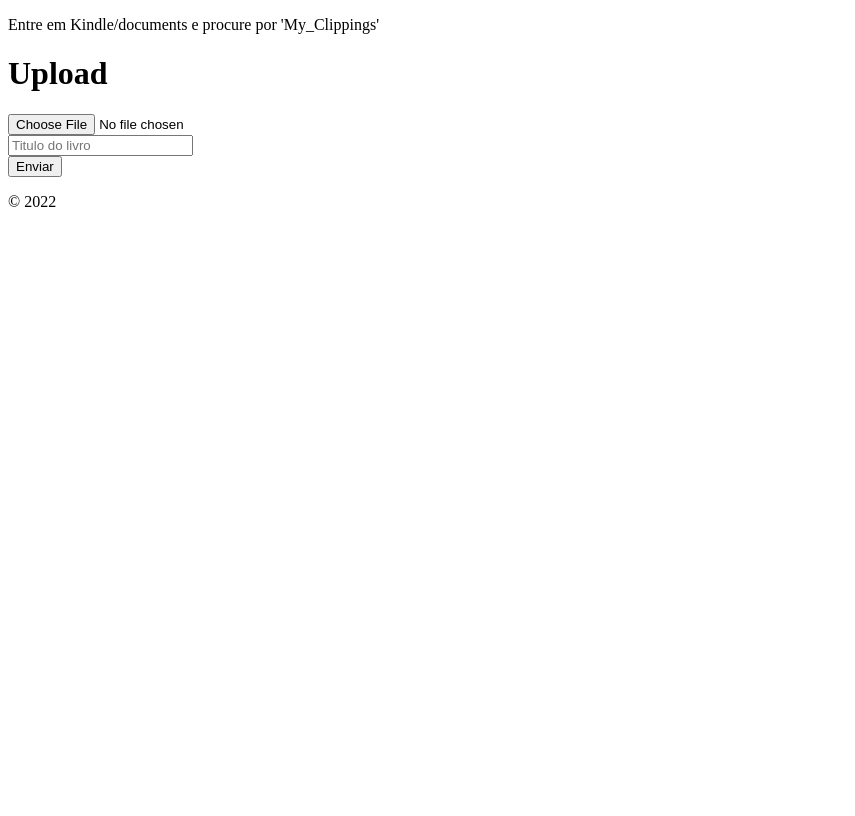
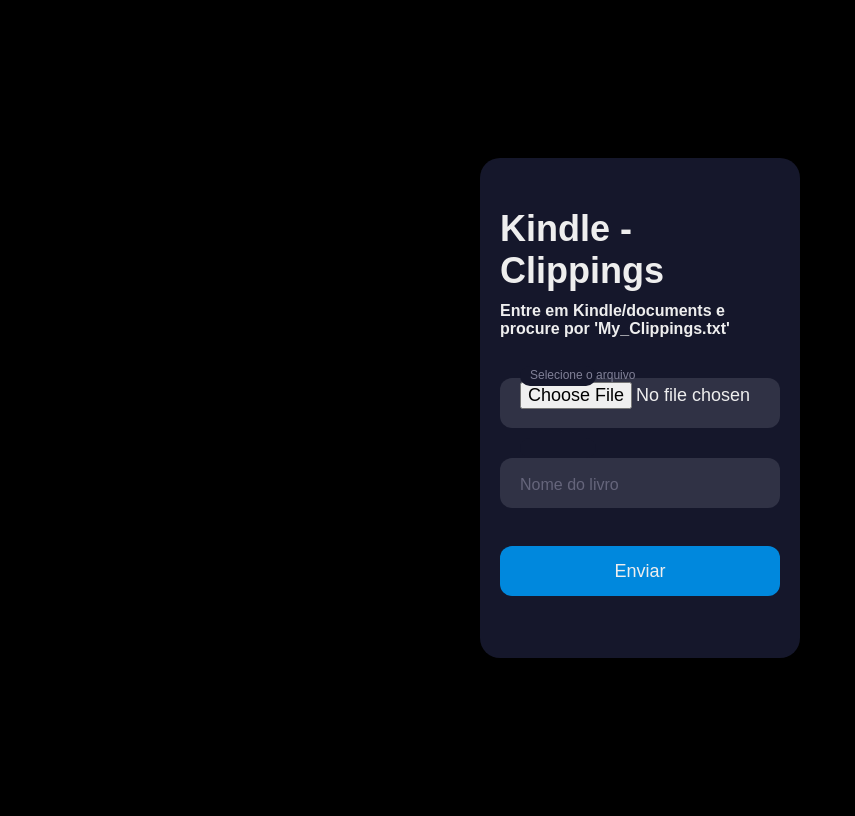
Before and after one commit to alcantar0/kindle_web_app, a Django app: page /home/ in a window 1280 px wide. Shown: the whole page, without its empty margins (0-855 px from the left). Before the commit the page ends 207 px from the top, so only its background shows below. Run offline with Django 4.2, Linux system fonts and the light colour scheme.

Commit message:
Nova tela de envio de arquivo

```diff
--- /dev/null
+++ b/core/static/core/login.css
@@ -0,0 +1,125 @@
+
+body {
+	  align-items: center;
+	    background-color: #000;
+	      display: flex;
+	        justify-content: center;
+		  height: 100vh;
+	  }
+
+	  .form {
+		    background-color: #15172b;
+		      border-radius: 20px;
+		        box-sizing: border-box;
+			  height: 500px;
+			    padding: 20px;
+			      width: 320px;
+		      }
+
+		      .title {
+			        color: #eee;
+				  font-family: sans-serif;
+				    font-size: 36px;
+				      font-weight: 600;
+				        margin-top: 30px;
+				}
+
+				.subtitle {
+					  color: #eee;
+					    font-family: sans-serif;
+					      font-size: 16px;
+					        font-weight: 600;
+						  margin-top: 10px;
+					  }
+
+					  .input-container {
+						    height: 50px;
+						      position: relative;
+						        width: 100%;
+						}
+
+						.ic1 {
+							  margin-top: 40px;
+						  }
+
+						  .ic2 {
+							    margin-top: 30px;
+						    }
+
+						    .input {
+							      background-color: #303245;
+							        border-radius: 12px;
+								  border: 0;
+								    box-sizing: border-box;
+								      color: #eee;
+								        font-size: 18px;
+									  height: 100%;
+									    outline: 0;
+									      padding: 4px 20px 0;
+									        width: 100%;
+									}
+
+									.cut {
+										  background-color: #15172b;
+										    border-radius: 10px;
+										      height: 20px;
+										        left: 20px;
+											  position: absolute;
+											    top: -20px;
+											      transform: translateY(0);
+											        transition: transform 200ms;
+												  width: 76px;
+											  }
+
+											  .cut-short {
+												    width: 50px;
+											    }
+
+											    .input:focus ~ .cut,
+											    .input:not(:placeholder-shown) ~ .cut {
+												      transform: translateY(8px);
+											      }
+
+											      .placeholder {
+												        color: #65657b;
+													  font-family: sans-serif;
+													    left: 20px;
+													      line-height: 14px;
+													        pointer-events: none;
+														  position: absolute;
+														    transform-origin: 0 50%;
+														      transition: transform 200ms, color 200ms;
+														        top: 20px;
+														}
+
+														.input:focus ~ .placeholder,
+														.input:not(:placeholder-shown) ~ .placeholder {
+															  transform: translateY(-30px) translateX(10px) scale(0.75);
+														  }
+
+														  .input:not(:placeholder-shown) ~ .placeholder {
+															    color: #808097;
+														    }
+
+														    .input:focus ~ .placeholder {
+															      color: #dc2f55;
+														      }
+
+														      .submit {
+															        background-color: #08d;
+																  border-radius: 12px;
+																    border: 0;
+																      box-sizing: border-box;
+																        color: #eee;
+																	  cursor: pointer;
+																	    font-size: 18px;
+																	      height: 50px;
+																	        margin-top: 38px;
+																		  // outline: 0;
+																		    text-align: center;
+																		      width: 100%;
+																	      }
+
+																	      .submit:active {
+																		        background-color: #06b;
+																		}
--- a/core/templates/core/login.html
+++ b/core/templates/core/login.html
@@ -2,26 +2,31 @@
 <!doctype html>
 <html lang="en">
   <head>
+    <link rel="stylesheet" href="{% static 'core/login.css' %}" >
     <meta charset="utf-8">
     <meta name="viewport" content="width=device-width, initial-scale=1">
     <meta name="description" content="">
     <meta name="author" content="Mark Otto, Jacob Thornton, and Bootstrap contributors">
     <meta name="generator" content="Hugo 0.84.0">
-    <title>Upload File</title>
+    <title>Enviar arquivo</title>
  </head>
   <body>
-      <header>
-        <p>Entre em Kindle/documents e procure por 'My_Clippings'</p>
-
-      <form action="submit" enctype="multipart/form-data" method="POST">{%csrf_token%}
-        <h1 class="h3 mb-3 fw-normal">Upload</h1>
-        <div class="form-floating">
-          <input type="file" name="documento" class="form-control" id="floatingInput" placeholder="name@example.com">
-          <br>
-          <input type="text" name="titulo" placeholder="Titulo do livro">
-        </div>
-      <button class="w-100 btn btn-lg btn-primary" type="submit">Enviar</button>
-      <p class="mt-5 mb-3 text-muted">&copy; 2022</p>
-      </form>
+	<div class="form">
+	<div class="title">Kindle - Clippings</div>
+	<div class="subtitle">Entre em Kindle/documents e procure por 'My_Clippings.txt'</div>
+      	<form action="submit" enctype="multipart/form-data" method="POST">{%csrf_token%}
+        <div class="input-container ic1">
+          <input type="file" name="documento" class="input" id="firstname" placeholder=" "/>
+	  <div class="cut"></div>
+	  <label for="firstname" class="placeholder">Selecione o arquivo</label>
+	</div>
+	<div class="input-container ic2">
+          <input type="text" id="lastname" class="input" name="titulo" placeholder=" "/>
+	  <div class="cut"></div>
+	  <label for="lastname" class="placeholder">Nome do livro</label>
+	</div>
+      	<button class="submit" type="submit">Enviar</button>
+      	</form>
+	</div>
   </body>
 </html>
--- a/kindle_web_app/settings.py
+++ b/kindle_web_app/settings.py
@@ -11,11 +11,6 @@ https://docs.djangoproject.com/en/4.0/ref/settings/
 """
 from pathlib import Path
 import os
-import environ
-
-env = environ.Env()
-
-environ.Env.read_env()
 
 # Build paths inside the project like this: BASE_DIR / 'subdir'.
 BASE_DIR = Path(__file__).resolve().parent.parent
```
Also changed, not shown: 1 other file.
